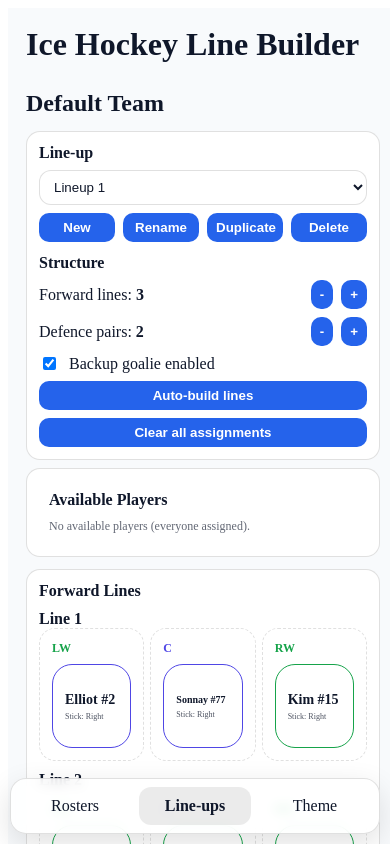
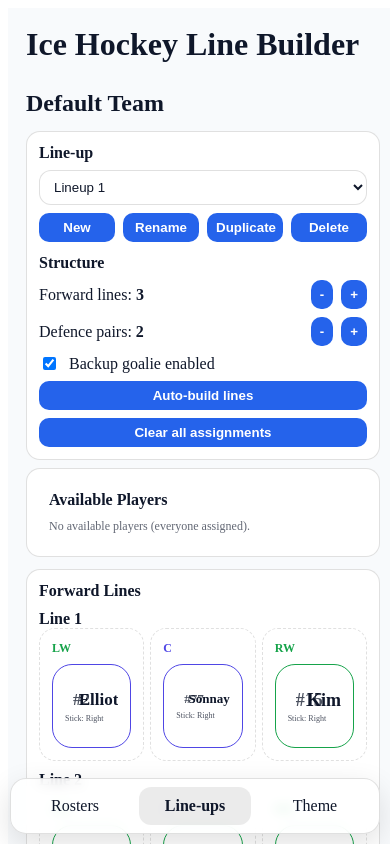
Before and after one commit to Newik83CZ/IceHockeyLineBuilder, a React (Vite) app: page /lineups in a window 390 px wide. Both pictures are taken after a click on the button "Auto-build lines". Shown: the top 844 px of the page. Built offline with nearby package versions, Linux system fonts and the light colour scheme.

Commit message:
Fixing for phone

```diff
--- a/src/pages/Lineups.jsx
+++ b/src/pages/Lineups.jsx
@@ -140,22 +140,34 @@ function DraggablePlayer({ id, label, sublabel, preferredPosition }) {
           ref={textRef}
           style={{
             fontWeight: 800,
-            fontSize: textSize, // ✅ comes from measured shrink
+            fontSize: textSize,
             lineHeight: 1.15,
             minWidth: 0,
             overflow: "hidden",
-            textOverflow: "clip", // ✅ we shrink instead of ellipsis
             whiteSpace: "nowrap",
-            flex: "1 1 auto",
+            display: "flex",
+            gap: 4,
           }}
         >
+          <span style={{ overflow: "hidden", textOverflow: "ellipsis" }}>
+            {label.firstName}
+          </span>
+
+          <span style={{ overflow: "hidden", textOverflow: "ellipsis" }}>
+            {label.lastName}
+          </span>
+
+          <span style={{ opacity: 0.75 }}>
+            #{label.number}
+          </span>
+
           {labelObj.leadership ? (
           <span
             style={{
               fontSize: textSize,
               fontWeight: 900,
               padding: "2px 6px",
-              borderRadius: 8,
+              borderRadius: 2,
               background: "var(--primary)",
               color: "white",
               flexShrink: 0,
@@ -294,6 +306,15 @@ function Slot({ id, title, assignments, byId }) {
     sublabel = stick;
   }
 
+  // Safely split player name into first/last parts for display
+  let firstName = "";
+  let lastName = "";
+  if (player && typeof player.name === "string") {
+    const parts = player.name.split(" ");
+    firstName = parts.shift() || "";
+    lastName = parts.join(" ");
+  }
+
   return (
     <DroppableSlot id={id} title={title} player={player}>
       {player ? (
@@ -302,7 +323,8 @@ function Slot({ id, title, assignments, byId }) {
           preferredPosition={player.preferredPosition}
           label={{
             leadership: player.leadership || "",
-            text: `${player.name} #${player.number}`,
+            text: `${firstName} ${lastName}`.trim(),
+            number: player.number,
           }}
           sublabel={sublabel}
         />
```
